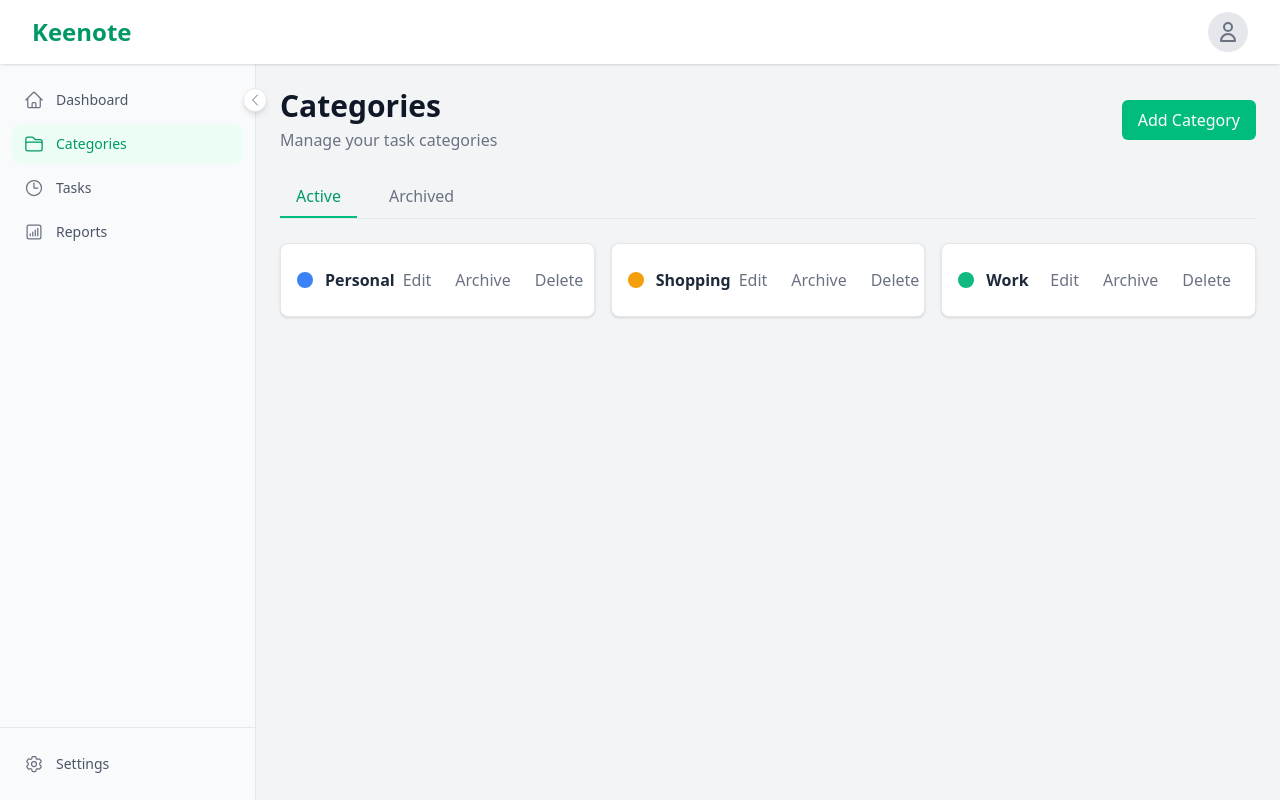
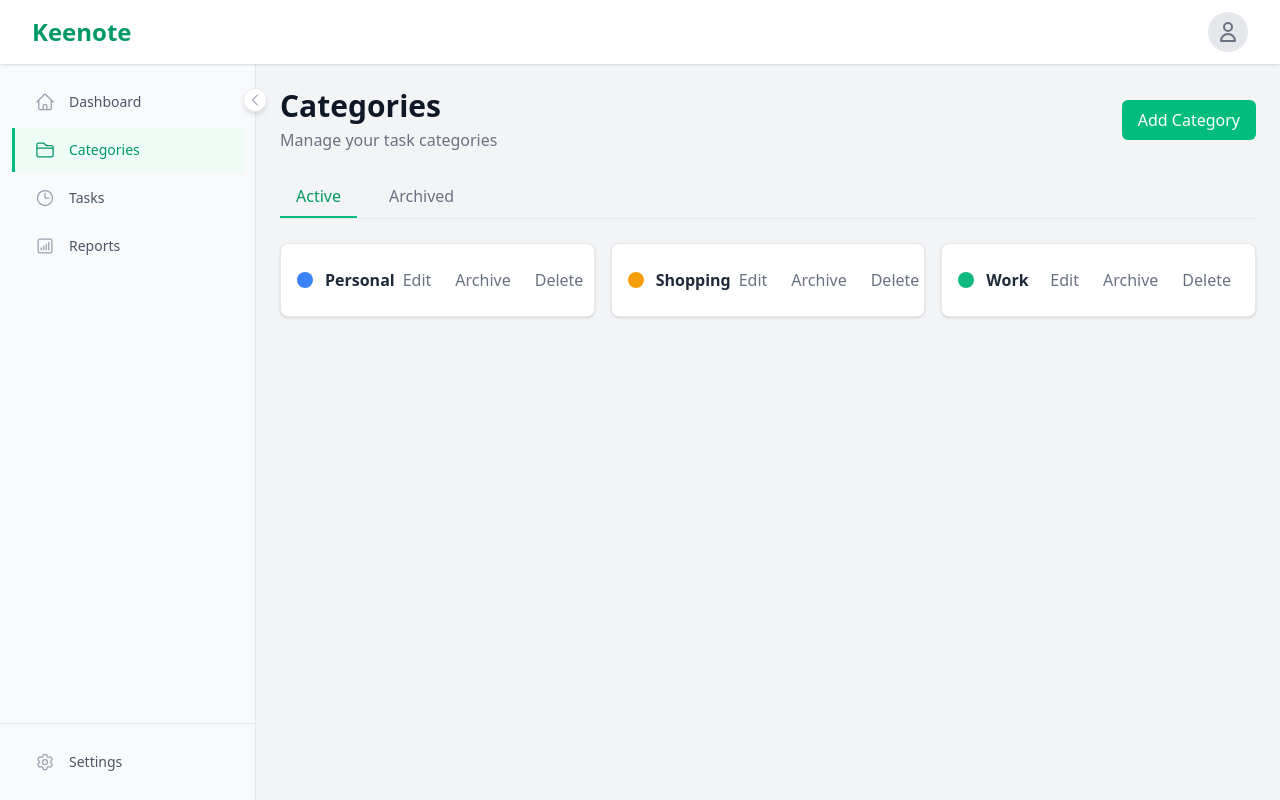
Before and after one commit to rathodrahool/keenote-frontend, a React (Vite) app: page / in a window 1280 px wide. Built offline with nearby package versions, Linux system fonts and the light colour scheme.

Commit message:
ref: improved sidebar

```diff
--- a/src/components/layout/Sidebar.tsx
+++ b/src/components/layout/Sidebar.tsx
@@ -20,35 +20,30 @@ const SidebarLink = ({ icon, label, isActive = false, isCollapsed = false }: Sid
   <a
     href="#"
     className={`
-      group flex items-center px-3 py-2.5 text-sm font-medium rounded-lg
-      transition-all duration-200 ease-in-out relative whitespace-nowrap
+      group flex items-center px-5 py-3 text-sm font-medium
+      transition-all duration-150 ease-in-out relative
       ${isActive
-        ? 'bg-emerald-50 text-emerald-600'
-        : 'text-gray-600 hover:bg-gray-100 hover:text-gray-900'
+        ? 'bg-emerald-50/80 text-emerald-600 border-l-[3px] border-emerald-500'
+        : 'text-gray-600 hover:bg-gray-100/60 hover:text-gray-900 border-l-[3px] border-transparent'
       }
     `}
   >
     <div className={`
-      flex-shrink-0 min-w-[20px]
-      ${isActive ? 'text-emerald-600' : 'text-gray-500'}
+      flex-shrink-0 transition-colors duration-150 w-5 h-5 flex items-center justify-center
+      ${isActive
+        ? 'text-emerald-600'
+        : 'text-gray-400 group-hover:text-gray-600'
+      }
     `}>
       {icon}
     </div>
     <span className={`
-      ml-3 transition-all duration-300
-      ${isCollapsed ? 'opacity-0 w-0 overflow-hidden' : 'opacity-100 w-auto'}
+      ml-3.5 font-medium transition-all duration-150 whitespace-nowrap
+      ${isCollapsed ? 'opacity-0 w-0 -translate-x-2' : 'opacity-100 w-auto translate-x-0'}
+      ${isActive ? 'text-emerald-600' : 'text-gray-600 group-hover:text-gray-900'}
     `}>
       {label}
     </span>
-    {isCollapsed && (
-      <div className="
-        absolute left-full ml-2 px-2 py-1 bg-gray-900 text-white text-xs
-        rounded opacity-0 group-hover:opacity-100 transition-opacity
-        pointer-events-none whitespace-nowrap z-50
-      ">
-        {label}
-      </div>
-    )}
   </a>
 );
 
```
